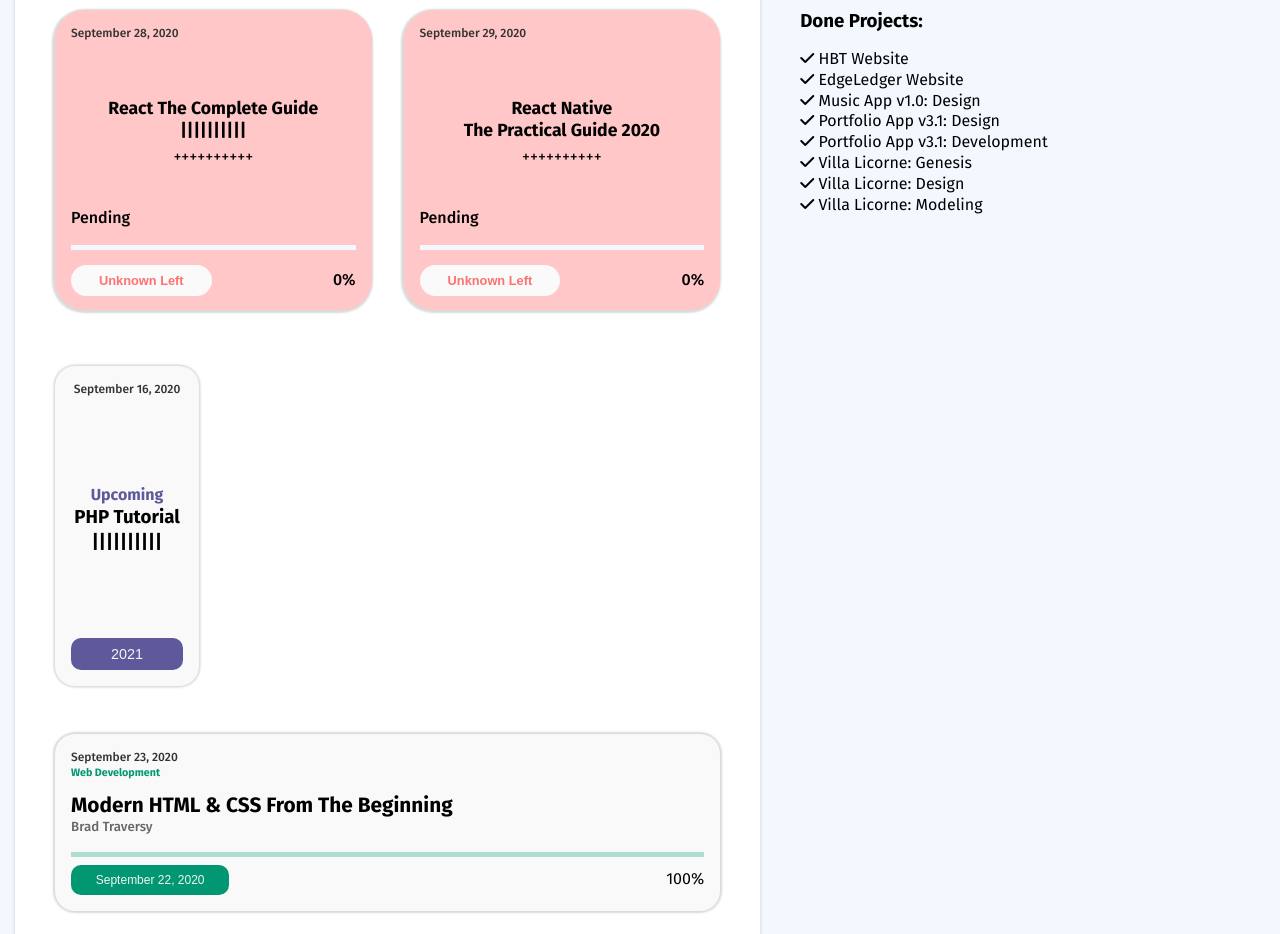
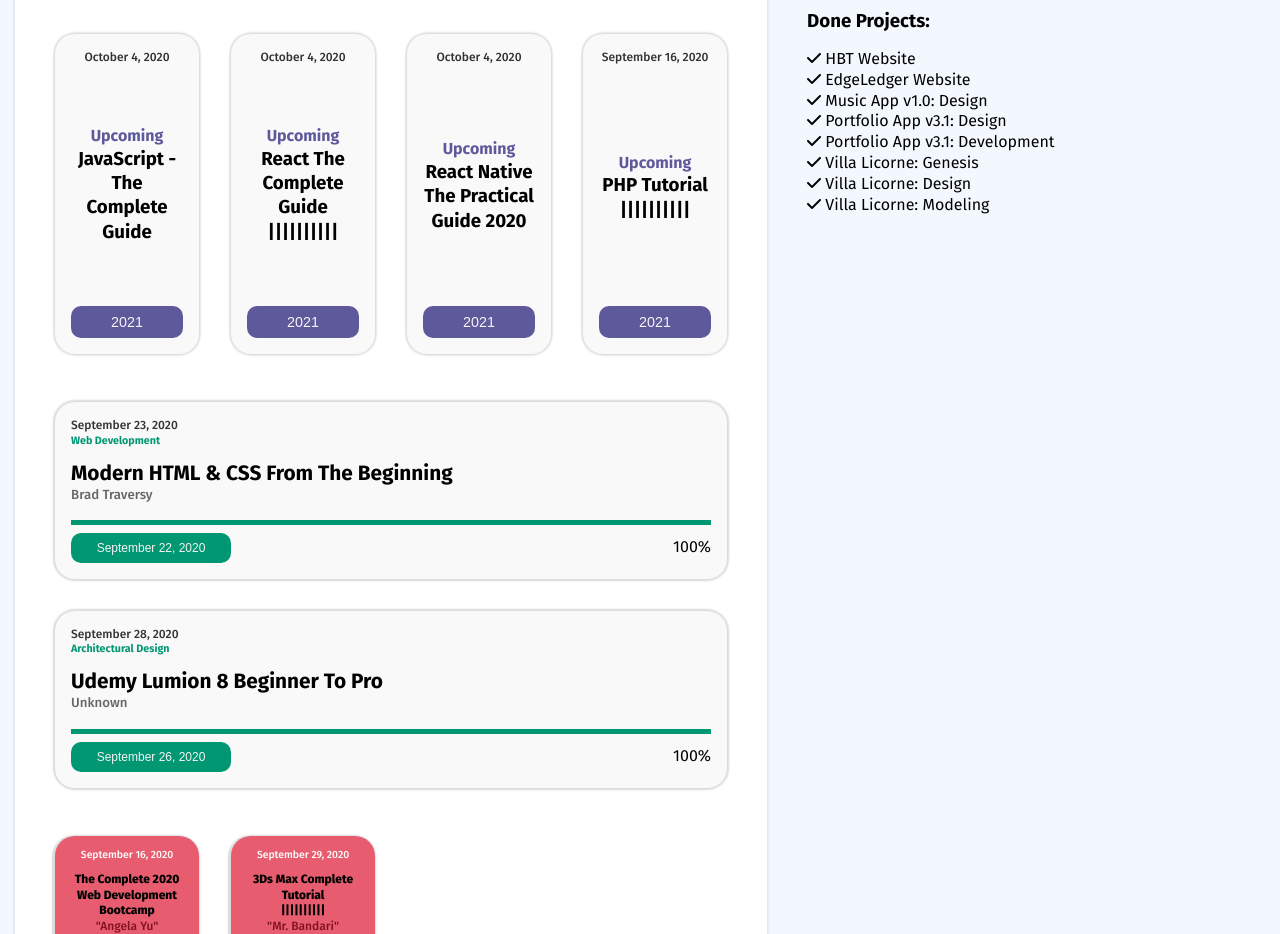
Before and after one commit to thawly/progress, a plain HTML site: page index.html in a window 1280 px wide. Shown: the part 1020-1954 px from the top of the page. Drawn offline with Linux system fonts and the light colour scheme.

Commit message:
updated commit

```diff
--- a/index.html
+++ b/index.html
@@ -51,7 +51,7 @@
                 </ul>
                 <!-- Active Courses | Pending Courses -->
                 <div id="active-courses" class="py-2">
-                    <div class="active-course active">
+                    <!-- <div class="active-course active">
                         <h5 class="meta">September 26, 2020</h5>
                         <h3>JavaScript - The Complete Guide (Beginner + Advanced)</h3>
                         <h4>4 | Comparing Objects & Arrays</h4>
@@ -65,7 +65,7 @@
                             <button class="deadline" id="active">3 Months Left</button>
                             <p class="status">5%</p>
                         </div>
-                    </div>
+                    </div> -->
                     <div class="active-course active">
                         <h5 class="meta">September 15, 2020</h5>
                         <h3>Rhino 3D tutorials v5 And v6 Beginner Level to Advanced</h3>
@@ -111,7 +111,7 @@
                             <p class="status">0%</p>
                         </div>
                     </div>
-                    <div class="active-course active">
+                    <!-- <div class="active-course active">
                         <h5 class="meta">September 28, 2020</h5>
                         <h3>React The Complete Guide<br>||||||||||</h3>
                         <h4>++++++++++</h4>
@@ -125,8 +125,8 @@
                             <button class="deadline" id="active">Unknown Left</button>
                             <p class="status">0%</p>
                         </div>
-                    </div>
-                    <div class="active-course active">
+                    </div> -->
+                    <!-- <div class="active-course active">
                         <h5 class="meta">September 29, 2020</h5>
                         <h3>React Native<br>The Practical Guide 2020</h3>
                         <h4>++++++++++</h4>
@@ -140,10 +140,46 @@
                             <button class="deadline" id="active">Unknown Left</button>
                             <p class="status">0%</p>
                         </div>
-                    </div>
+                    </div> -->
                 </div>
                 <!-- Upcoming Courses -->
                 <div id="upcoming-courses" class="py-1">
+                    <div class="upcoming-course">
+                        <div class="text">
+                            <h5 class="meta">October 4, 2020</h5>
+                            <div class="content">
+                                <h4>Upcoming</h4>
+                                <h3>JavaScript - The Complete Guide</h3>
+                            </div>
+                        </div>
+                        <div class="start">
+                            <button class="btn-upcoming">2021</button>
+                        </div>
+                    </div>
+                    <div class="upcoming-course">
+                        <div class="text">
+                            <h5 class="meta">October 4, 2020</h5>
+                            <div class="content">
+                                <h4>Upcoming</h4>
+                                <h3>React The Complete Guide<br>||||||||||</h3>
+                            </div>
+                        </div>
+                        <div class="start">
+                            <button class="btn-upcoming">2021</button>
+                        </div>
+                    </div>
+                    <div class="upcoming-course">
+                        <div class="text">
+                            <h5 class="meta">October 4, 2020</h5>
+                            <div class="content">
+                                <h4>Upcoming</h4>
+                                <h3>React Native<br>The Practical Guide 2020</h3>
+                            </div>
+                        </div>
+                        <div class="start">
+                            <button class="btn-upcoming">2021</button>
+                        </div>
+                    </div>
                     <div class="upcoming-course">
                         <div class="text">
                             <h5 class="meta">September 16, 2020</h5>
@@ -167,7 +203,7 @@
                             <h5 class="intructor">Brad Traversy</h5>
                         </div>
                         <div class="progress-green">
-                            <div class="bar-green" style="width: 100%;"></div>
+                            <div class="bar-success" style="width: 100%;"></div>
                         </div>
                         <div class="bottom">
                             <button class="done-btn">September 22, 2020</button>
@@ -182,7 +218,7 @@
                             <h5 class="intructor">Unknown</h5>
                         </div>
                         <div class="progress-green">
-                            <div class="bar-green" style="width: 100%;"></div>
+                            <div class="bar-success" style="width: 100%;"></div>
                         </div>
                         <div class="bottom">
                             <button class="done-btn">September 26, 2020</button>
```
